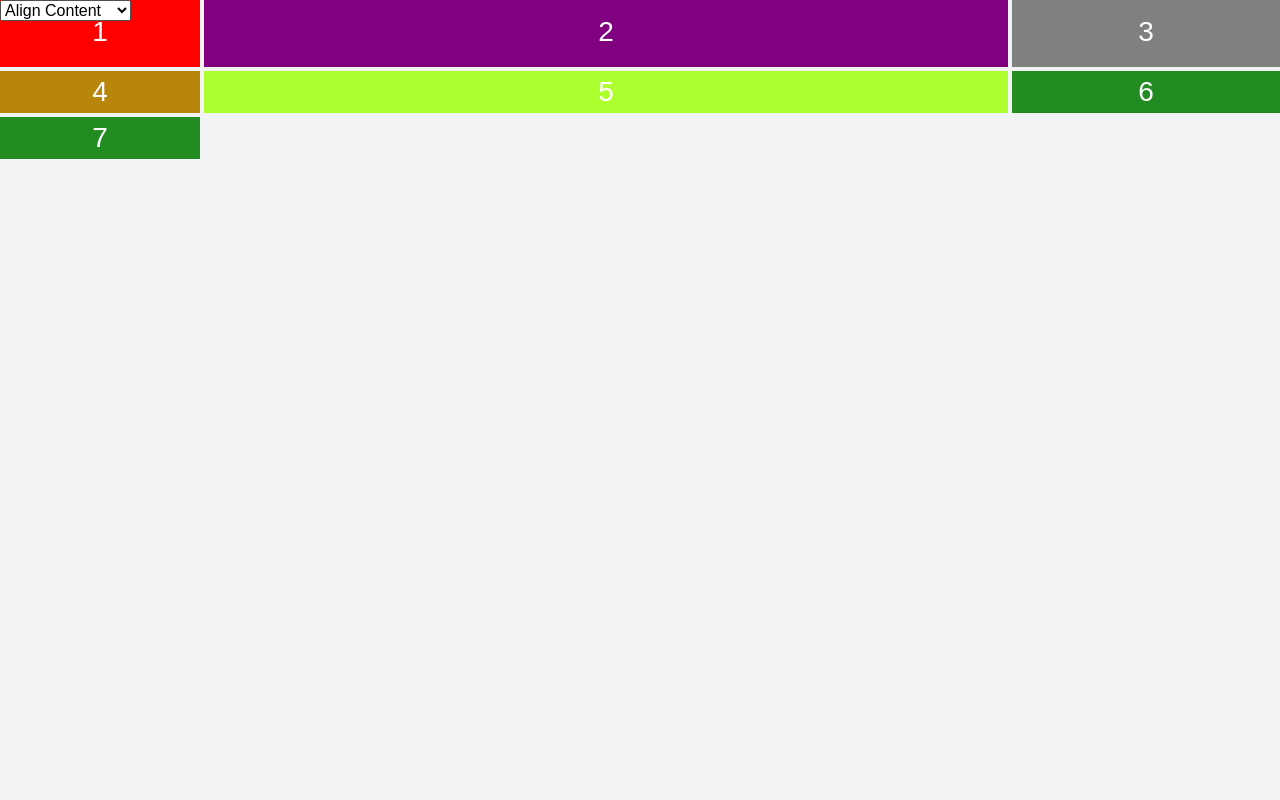
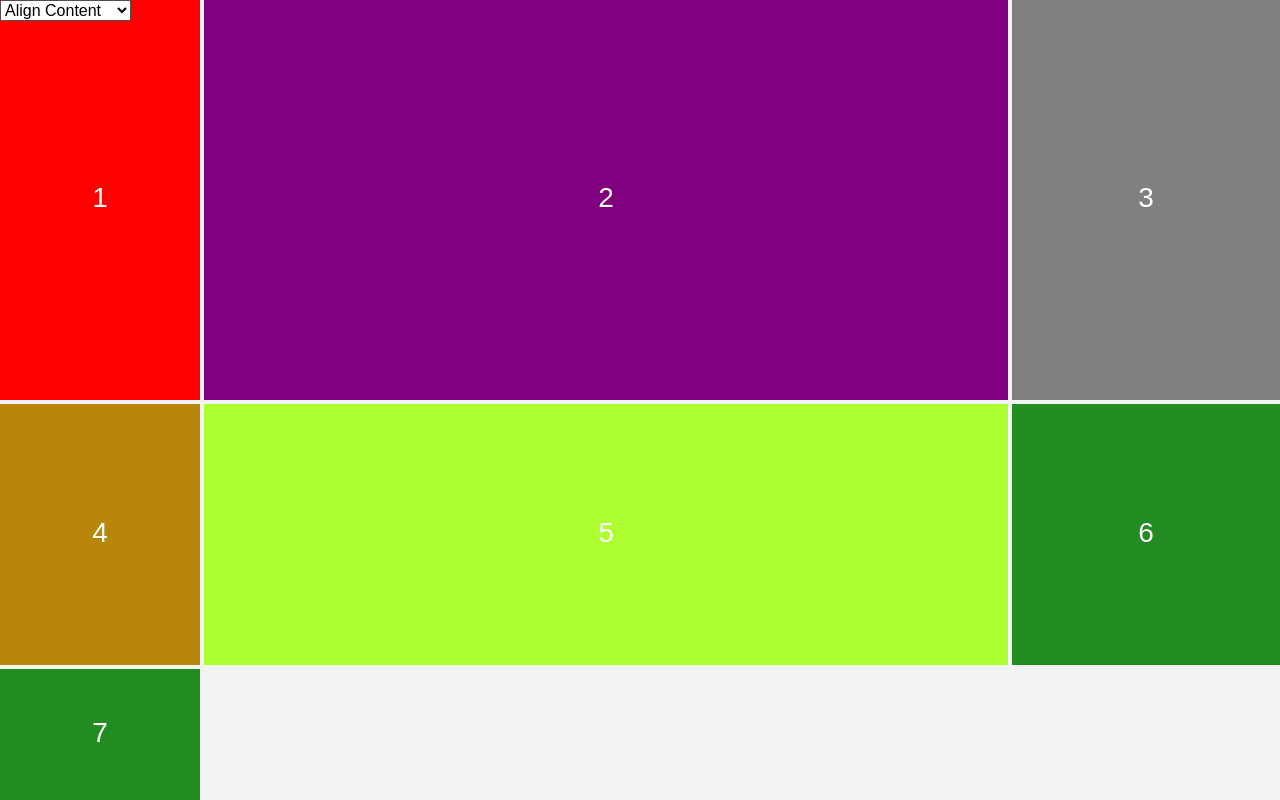
Before and after one commit to kozakl/grid-samples, a React app: page /#/basic in a window 1280 px wide. Built offline with nearby package versions, Linux system fonts and the light colour scheme.

Commit message:
Fix content height in basic-sample

```diff
--- a/src/pages/basic-sample/BasicSample.pcss
+++ b/src/pages/basic-sample/BasicSample.pcss
@@ -5,7 +5,7 @@
   grid-template-rows: 50% 1fr 0.5fr;
   font-size: 1.75rem;
   text-align: center;
-  height: 100%;
+  height: 100vh;
 
   & div::before {
     content: '';
```
